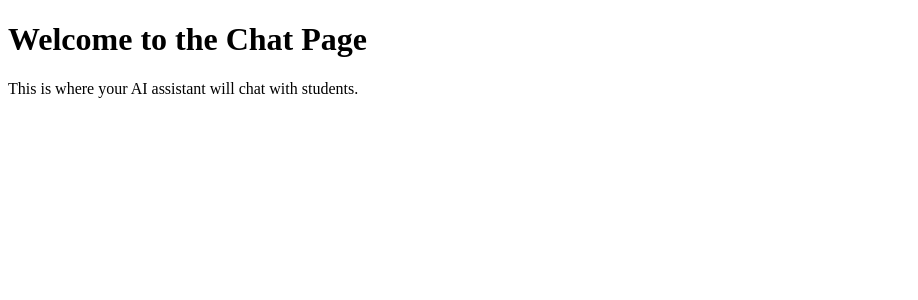
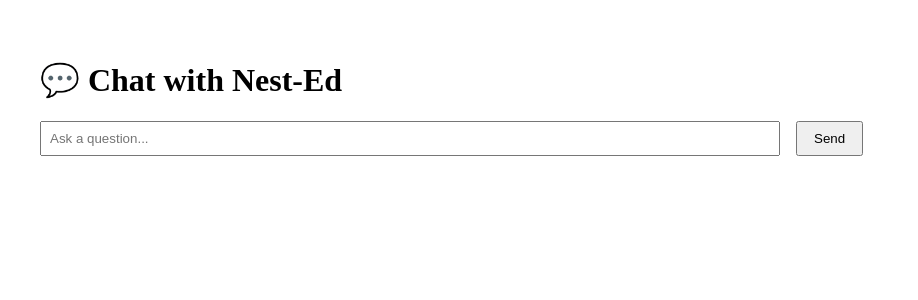
Before and after one commit to Nest-Ed/nest-ed-platform, a Next.js app: page /chat in a window 1280 px wide. Shown: the top 300 px of the page, without its empty margins (0-918 px from the left). Built offline with nearby package versions, Linux system fonts and the light colour scheme.

Commit message:
Update page.tsx

```diff
--- a/app/chat/page.tsx
+++ b/app/chat/page.tsx
@@ -1,8 +1,48 @@
+'use client';
+
+import { useState } from 'react';
+
 export default function ChatPage() {
+  const [input, setInput] = useState('');
+  const [messages, setMessages] = useState<string[]>([]);
+
+  const handleSend = async () => {
+    if (!input.trim()) return;
+
+    // Show user message
+    setMessages(prev => [...prev, `🧑‍🎓: ${input}`]);
+
+    // Send to your API route
+    const res = await fetch('/api/groq', {
+      method: 'POST',
+      headers: { 'Content-Type': 'application/json' },
+      body: JSON.stringify({ message: input }),
+    });
+
+    const data = await res.json();
+    setMessages(prev => [...prev, `🤖: ${data.message}`]);
+
+    setInput('');
+  };
+
   return (
-    <div>
-      <h1>Welcome to the Chat Page</h1>
-      <p>This is where your AI assistant will chat with students.</p>
-    </div>
+    <main style={{ padding: '2rem' }}>
+      <h1>💬 Chat with Nest-Ed</h1>
+      <div style={{ margin: '1rem 0' }}>
+        {messages.map((msg, i) => (
+          <p key={i}>{msg}</p>
+        ))}
+      </div>
+      <input
+        type="text"
+        value={input}
+        onChange={e => setInput(e.target.value)}
+        placeholder="Ask a question..."
+        style={{ width: '60%', padding: '0.5rem', marginRight: '1rem' }}
+      />
+      <button onClick={handleSend} style={{ padding: '0.5rem 1rem' }}>
+        Send
+      </button>
+    </main>
   );
 }
```
